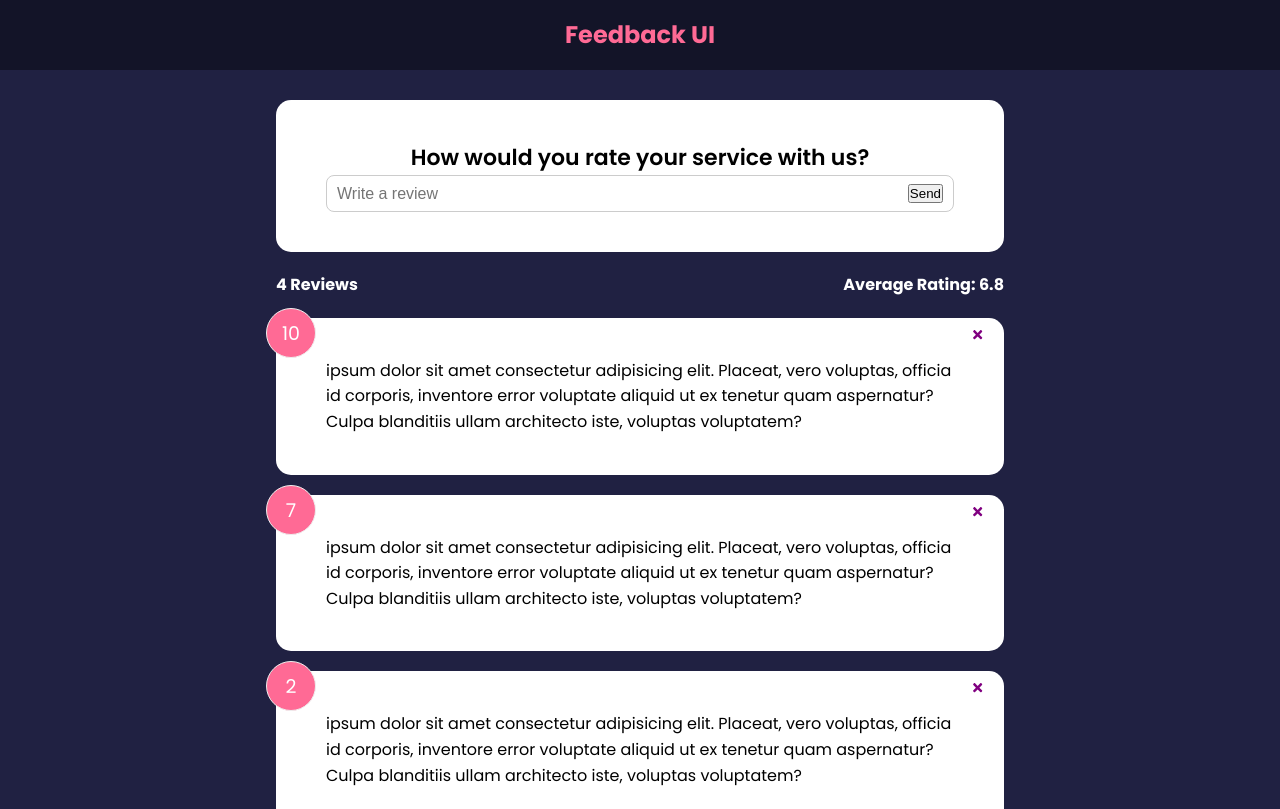
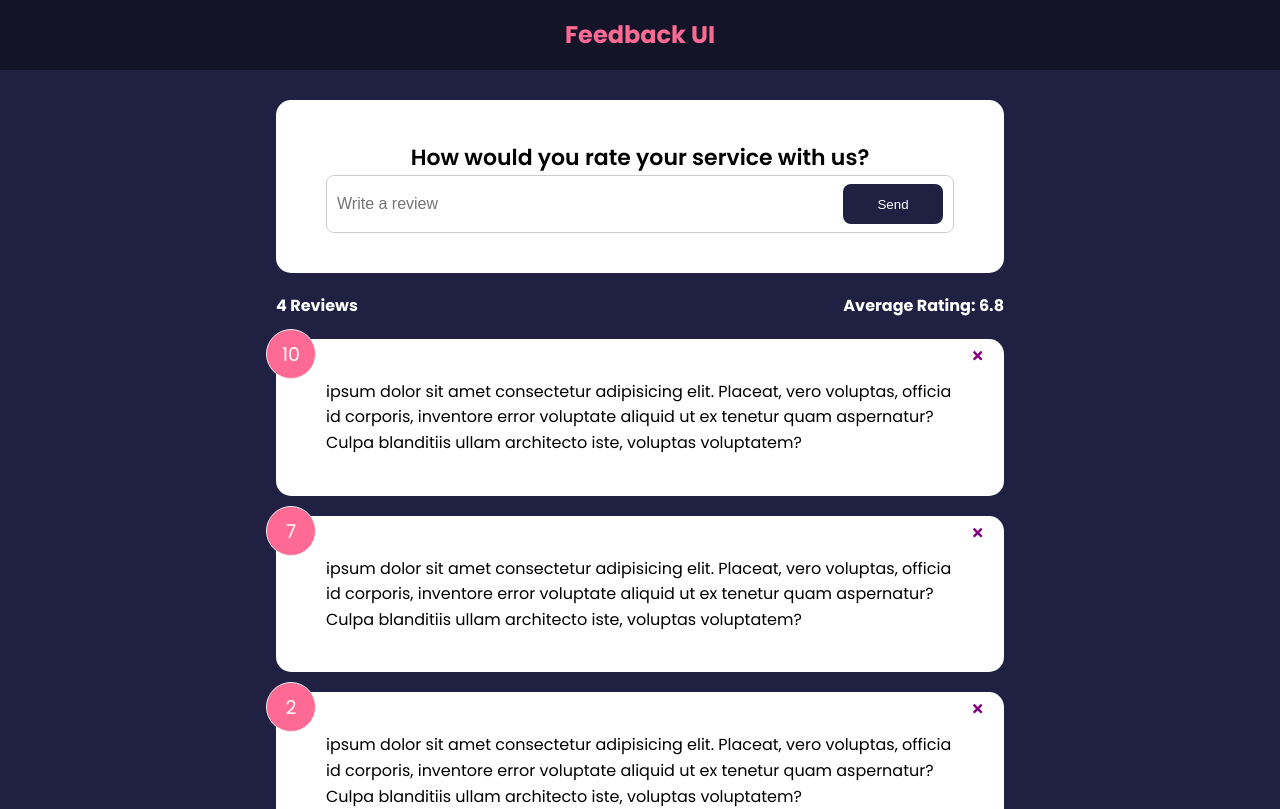
Before and after one commit to hmhuy97/feedback-app, a React (Create React App) app: page / in a window 1280 px wide. Shown: the top 809 px of the page. Built offline with nearby package versions, Linux system fonts and the light colour scheme.

Commit message:
Done clip 2 f4

```diff
--- a/src/components/FeedbackForm.jsx
+++ b/src/components/FeedbackForm.jsx
@@ -1,5 +1,6 @@
 import { useState } from "react";
 import Card from "./shared/Card";
+import Button from "./shared/Button";
 
 function FeedbackForm() {
   const [text, setText] = useState("");
@@ -18,7 +19,7 @@ function FeedbackForm() {
             placeholder="Write a review"
             input={text}
           />
-          <button type="submit">Send</button>
+          <Button type="submit">Send</Button>
         </div>
       </form>
     </Card>
--- /dev/null
+++ b/src/components/shared/Button.jsx
@@ -0,0 +1,23 @@
+import React from "react";
+import PropTypes from "prop-types";
+import { version } from "react/cjs/react.production.min";
+function Button({ children, version, type, isDisabled }) {
+  return (
+    <button type={type} disabled={isDisabled} className={`btn btn-${version}`}>
+      {children}
+    </button>
+  );
+}
+
+Button.defaultProps = {
+  version: "primary",
+  type: "button",
+  isDisabled: false,
+};
+Button.propTypes = {
+  children: PropTypes.node.isRequired,
+  version: PropTypes.string,
+  type: PropTypes.string,
+  isDisabled: PropTypes.bool,
+};
+export default Button;
```
